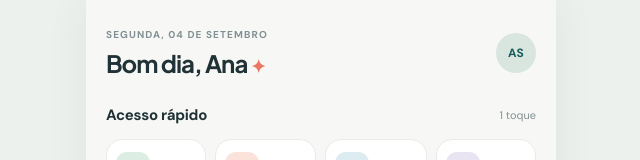
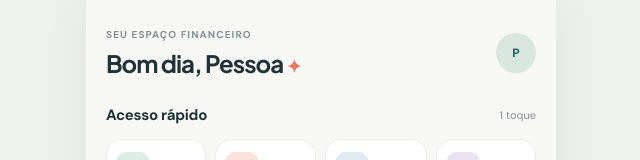
Before and after one commit to JoaoLGR/financial-app, a Next.js app: page /dashboard in a window 1280 px wide. Shown: the top 160 px of the page, without its empty margins (319-959 px from the left). Built offline with nearby package versions, Linux system fonts and the light colour scheme; no server answers; the database is empty.

Commit message:
feat: add favicon and display profile name

```diff
--- a/src/components/layout/PageHeader.tsx
+++ b/src/components/layout/PageHeader.tsx
@@ -1 +1,16 @@
-export function PageHeader() { return <header className="topbar"><div><span className="eyebrow">SEGUNDA, 04 DE SETEMBRO</span><h1>Bom dia, Ana <span aria-hidden="true">✦</span></h1></div><button className="avatar" aria-label="Abrir perfil">AS</button></header>; }
+import { createClient } from '@/lib/supabase/server';
+
+export async function PageHeader() {
+  let name = 'Pessoa';
+  let initials = 'P';
+  if (process.env.NEXT_PUBLIC_SUPABASE_URL && process.env.NEXT_PUBLIC_SUPABASE_ANON_KEY) {
+    const client = await createClient();
+    const { data: { user } } = await client.auth.getUser();
+    if (user) {
+      const { data: profile } = await client.from('profiles').select('name').eq('id', user.id).maybeSingle();
+      name = profile?.name || user.user_metadata?.name || user.email?.split('@')[0] || name;
+    }
+  }
+  initials = name.split(/\s+/).filter(Boolean).slice(0, 2).map(part => part[0]).join('').toUpperCase() || initials;
+  return <header className="topbar"><div><span className="eyebrow">SEU ESPAÇO FINANCEIRO</span><h1>Bom dia, {name} <span aria-hidden="true">✦</span></h1></div><button className="avatar" aria-label="Abrir perfil">{initials}</button></header>;
+}
```
Also changed, not shown: src/app/icon.svg (added).
